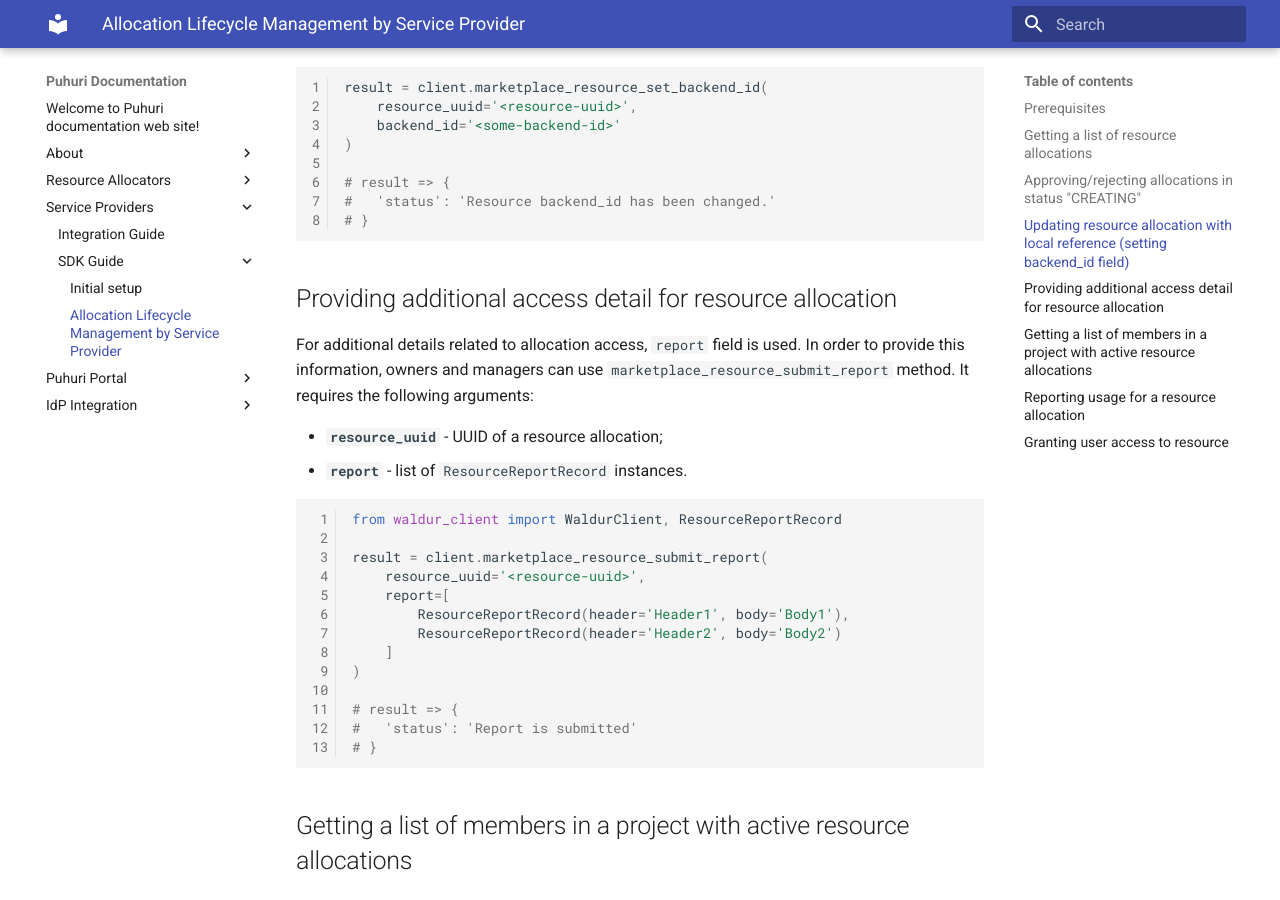
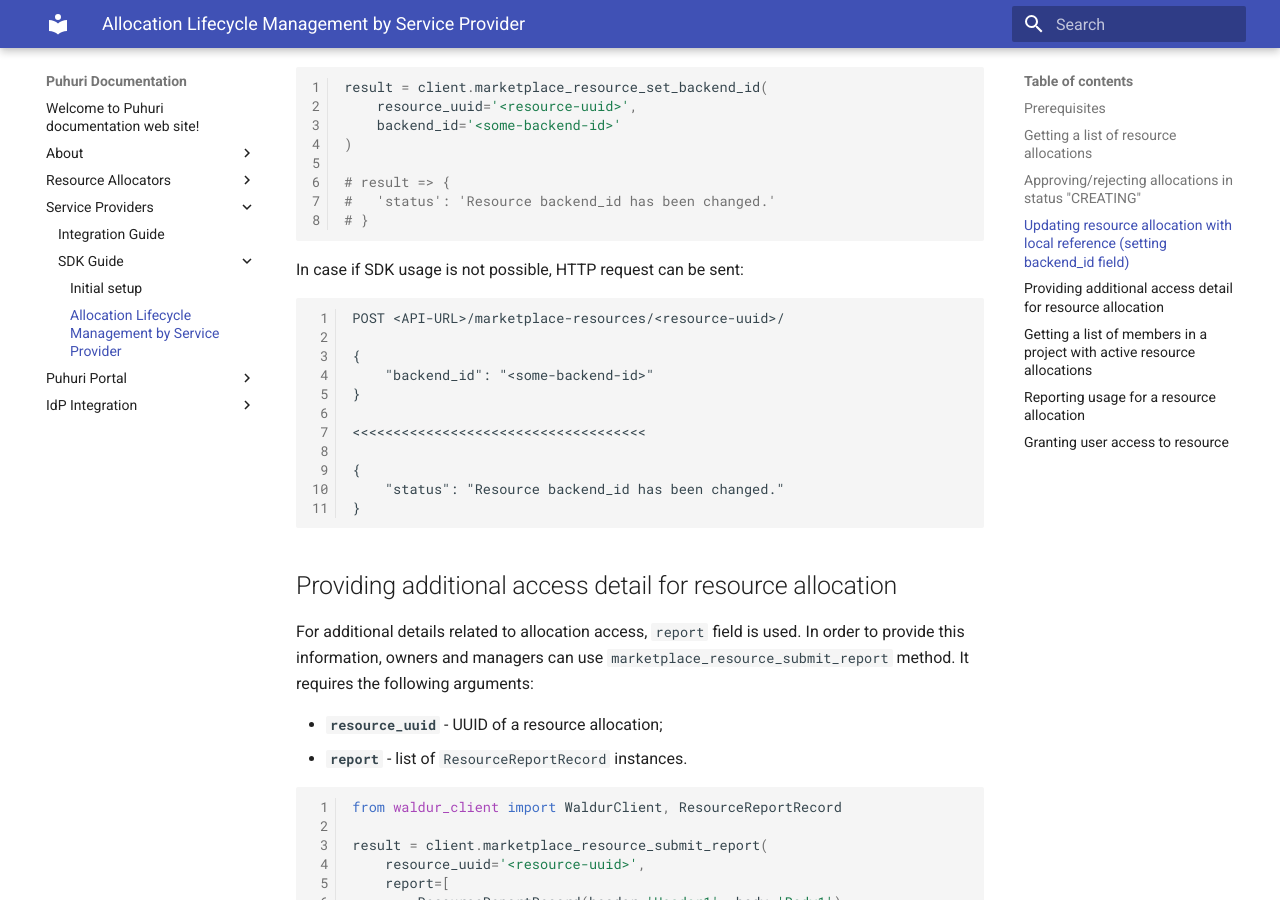
Before and after one commit to neicnordic/puhuri-web, an MkDocs documentation site: the page built from docs/SDK guide/allocation-management-sp.md, in a window 1280 px wide and 900 px high, scrolled down 1872 px. Built offline with MkDocs 1.6.1 and Material for MkDocs 9.7.7, drawn with Linux system fonts in a browser that asks for light colours.

Commit message:
Add HTTP example for beckend id setting

````diff
--- a/docs/SDK guide/allocation-management-sp.md
+++ b/docs/SDK guide/allocation-management-sp.md
@@ -75,6 +75,22 @@ result = client.marketplace_resource_set_backend_id(
 # result => {
 #   'status': 'Resource backend_id has been changed.'
 # }
+```
+
+In case if SDK usage is not possible, HTTP request can be sent:
+
+```http
+POST <API-URL>/marketplace-resources/<resource-uuid>/
+
+{
+    "backend_id": "<some-backend-id>"
+}
+
+<<<<<<<<<<<<<<<<<<<<<<<<<<<<<<<<<<<<
+
+{
+    "status": "Resource backend_id has been changed."
+}
 ```
 
 ## Providing additional access detail for resource allocation
````
Also changed, not shown: docs/service-providers.md (+0 -1 lines).
